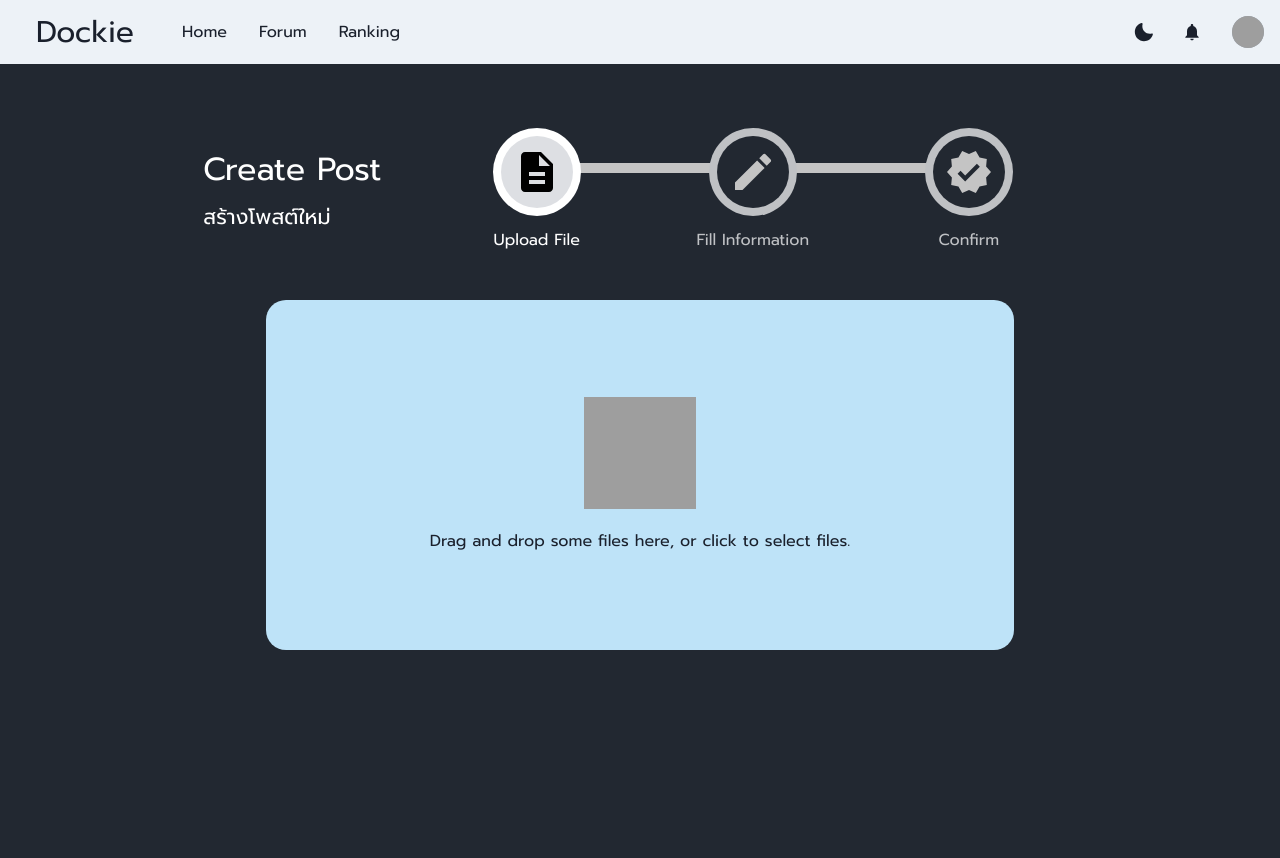
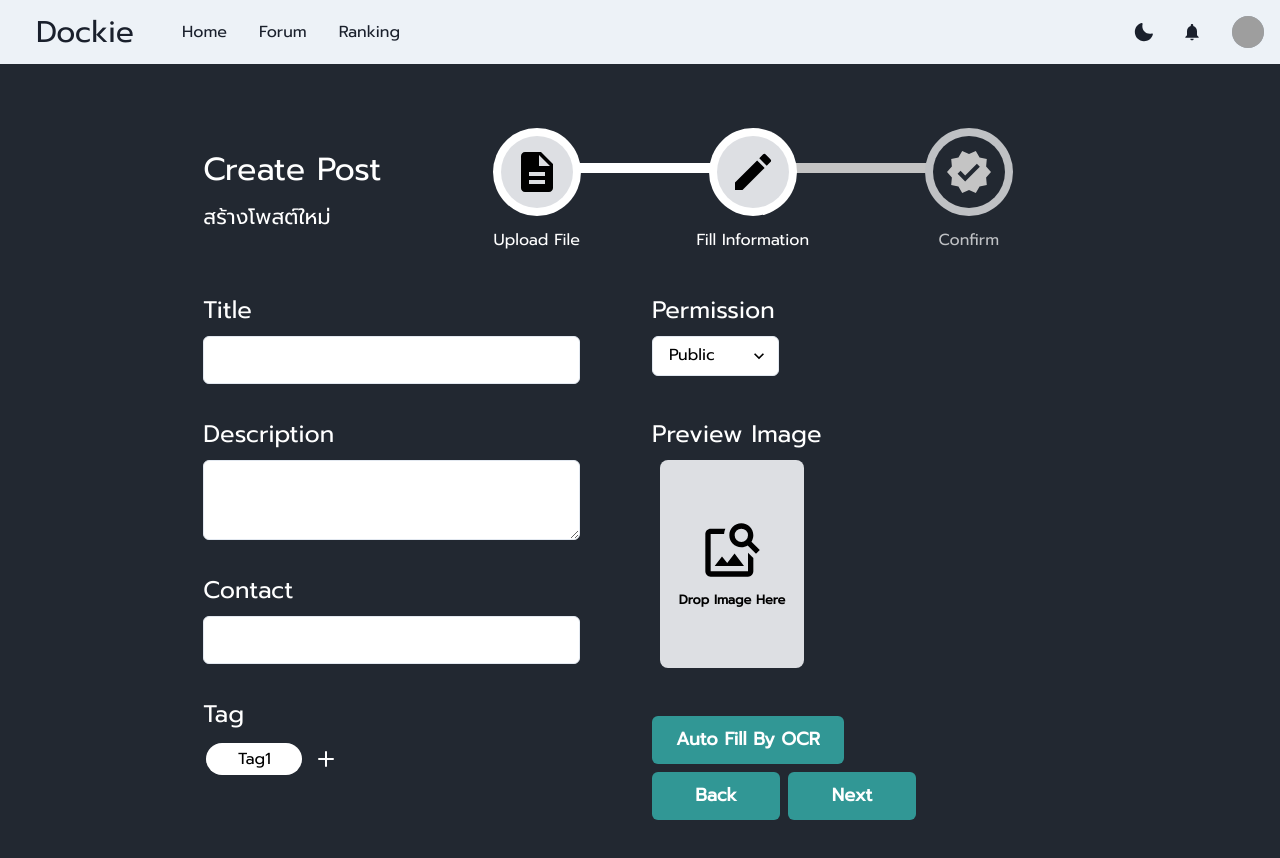
Before and after one commit to Mrsmithz/Project-SW-Dev-and-Env, a Next.js app in the folder frontend/: page /createpost in a window 1280 px wide. Shown: the top 858 px of the page. Before the commit the page ends 800 px from the top, so only its background shows below. Built offline with nearby package versions, Linux system fonts and the light colour scheme; grey boxes are pictures that could not be loaded.

Commit message:
[Create] Create Create Post Form (Need Preview Image Input)

```diff
--- /dev/null
+++ b/frontend/components/createpost/CreatePostForm.tsx
@@ -0,0 +1,233 @@
+import React, { useState, useCallback } from "react";
+import { useDropzone } from "react-dropzone";
+
+import {
+  Box, Flex, Stack, Text, Grid, GridItem, Input, Textarea, FormControl,
+  FormLabel,
+  FormErrorMessage,
+  FormHelperText,
+  useColorModeValue,
+  Modal,
+  ModalOverlay,
+  ModalContent,
+  ModalHeader,
+  ModalFooter,
+  ModalBody,
+  ModalCloseButton,
+  Button,
+  Select
+} from '@chakra-ui/react'
+
+import { AddIcon } from '@chakra-ui/icons'
+import { MdImageSearch } from 'react-icons/md';
+
+import styles from '../../styles/CreatePost.module.scss'
+
+type Props = {
+}
+
+const permissionWidth = { base: "100%", md: "50%", lg: "30%" };
+const dropzoneWidth = { base: "9rem", md: "8rem", lg: "9rem", xl: '9rem' };
+const dropzoneHeight = { base: "13rem", md: "12rem", lg: "13rem", xl: '13rem' };
+
+const CreatePostForm = () => {
+
+  const [isModalOpen, setIsModalOpen] = useState(false);
+  const openModal = () => setIsModalOpen(true);
+  const closeModal = () => setIsModalOpen(false);
+
+  const [title, setTitle] = useState('');
+  const handleTitleChange = (e: React.ChangeEvent<HTMLInputElement>) => setTitle(e.target.value);
+
+  const [description, setDescription] = useState('');
+  const handleDescriptionChange = (e: React.ChangeEvent<HTMLTextAreaElement>) => setDescription(e.target.value);
+
+  const [contact, setContact] = useState('');
+  const handleContactChange = (e: React.ChangeEvent<HTMLInputElement>) => setContact(e.target.value);
+
+  const [tag, setTag] = useState(["Tag1"]);
+  const [tagInput, setTagInput] = useState("");
+  const handleTagInputChange = (e: React.ChangeEvent<HTMLInputElement>) => setTagInput(e.target.value);
+
+  const [permission, setPermission] = useState('');
+  const handlePermissionChange = (e: React.ChangeEvent<HTMLSelectElement>) => setPermission(e.target.value);
+
+  const [images, setImages] = useState<File[]>([]);
+
+  const onDrop = useCallback(acceptedFiles => {
+    var newImage = [...images];
+    newImage.push(acceptedFiles);
+    setImages(newImage);
+
+    console.log(newImage)
+  }, [])
+  const { getRootProps, getInputProps, isDragActive } = useDropzone({ onDrop })
+
+  const addTag = () => {
+    if (tag.length < 5) {
+      var newTag = [...tag];
+      newTag.push(tagInput);
+      setTagInput("");
+      setTag(newTag);
+      closeModal()
+    }
+  }
+
+  const deleteTag = (e: React.BaseSyntheticEvent) => {
+    console.log(e)
+    var newTag = [...tag];
+    newTag.splice(tag.indexOf(e.target.innerText), 1);
+    setTag(newTag);
+  }
+
+  return (
+    <Grid templateColumns='repeat(2, 1fr)'
+      gap={6} width={{ base: '100%', sm: '90%', md: '90%', lg: '85%', xl: '70%' }}
+      alignSelf="center" color="white"
+    >
+
+      <GridItem colSpan={{ base: 2, md: 1, lg: 1 }} paddingRight="3rem">
+
+        <FormControl marginTop="2rem">
+          <FormLabel htmlFor='title' fontSize="1.5rem">Title</FormLabel>
+          <Input
+            id='title'
+            type='text'
+            value={title}
+            size="lg"
+            backgroundColor="white"
+            color="black"
+            onChange={handleTitleChange}
+          />
+        </FormControl>
+
+        <FormControl marginTop="2rem">
+          <FormLabel htmlFor='description' fontSize="1.5rem">Description</FormLabel>
+          <Textarea
+            id='description'
+            value={description}
+            size="lg"
+            backgroundColor="white"
+            color="black"
+            onChange={handleDescriptionChange}
+          />
+        </FormControl>
+
+        <FormControl marginTop="2rem">
+          <FormLabel htmlFor='contact' fontSize="1.5rem">Contact</FormLabel>
+          <Input
+            id='contact'
+            type='text'
+            value={contact}
+            size="lg"
+            backgroundColor="white"
+            color="black"
+            onChange={handleContactChange}
+          />
+        </FormControl>
+
+        <Box w="100%" marginTop="2rem">
+
+          <Text fontSize="1.5rem">Tag</Text>
+
+          <Flex flexWrap="wrap" alignItems="center" marginTop="0.5rem">
+
+            {tag.map((item: string, index: number) => (
+              <Flex justify="center" align="center" key={`newest-tag-${index}`}
+                className={styles.tagBox}
+                color={useColorModeValue('#000000', '#000000')}
+                cursor="pointer"
+                onClick={(e) => deleteTag(e)}>
+                <span>{item}</span>
+              </Flex>
+            ))}
+
+            {tag.length < 5 ? (
+              <AddIcon marginLeft="0.8rem" cursor="pointer" onClick={() => openModal()} />
+            ) : null}
+
+          </Flex>
+
+        </Box>
+
+      </GridItem>
+
+      <GridItem colSpan={{ base: 2, md: 1, lg: 1 }}>
+
+        <FormControl marginTop="2rem">
+          <FormLabel htmlFor='contact' fontSize="1.5rem">Permission</FormLabel>
+          <Select backgroundColor="white" color="black"
+            value={permission}
+            onChange={(e) => handlePermissionChange(e)}
+            width={permissionWidth}>
+            <option value='public'>Public</option>
+            <option value='private'>Private</option>
+            <option value='onlyme'>Only me</option>
+          </Select>
+        </FormControl>
+
+        <Box w="100%" marginTop="2.5rem">
+          <Text fontSize="1.5rem">Preview Image</Text>
+
+          <Flex flexWrap="wrap">
+
+            <Box className={styles.imageDropzone}
+              width={dropzoneWidth} height={dropzoneHeight}
+              {...getRootProps()}>
+              <input {...getInputProps()} />
+              <Stack width="100%" height="100%"
+                display="flex" justifyContent="center" alignItems="center">
+                <MdImageSearch color="black" fontSize="4rem" />
+                <Text>Drop Image Here</Text>
+              </Stack>
+            </Box>
+
+          </Flex>
+
+        </Box>
+
+        <Stack w="100%" marginTop="2.5rem">
+          <Button colorScheme="teal" width="12rem" size="lg">Auto Fill By OCR</Button>
+          <Stack w="100%" marginTop="0.5rem" direction="row">
+            <Button colorScheme="teal" width="8rem" size="lg">Back</Button>
+            <Button colorScheme="teal" width="8rem" size="lg">Next</Button>
+          </Stack>
+        </Stack>
+
+      </GridItem>
+
+      <Modal isOpen={isModalOpen} onClose={() => closeModal()} isCentered>
+        <ModalOverlay />
+        <ModalContent>
+          <ModalHeader></ModalHeader>
+          <ModalCloseButton onClick={() => closeModal()} />
+          <ModalBody paddingTop="1rem">
+            <Input
+              id='tagInput'
+              type='text'
+              value={tagInput}
+              size="lg"
+              backgroundColor="gray.300"
+              color="black"
+              onChange={handleTagInputChange}
+            />
+          </ModalBody>
+
+          <ModalFooter>
+            <Button
+              colorScheme="blue"
+              mr={3}
+              size="sm"
+              onClick={() => addTag()}
+            >
+              Add
+              </Button>
+          </ModalFooter>
+        </ModalContent>
+      </Modal>
+
+    </Grid>
+  )
+}
+
+export default CreatePostForm
--- a/frontend/components/home/HistoryPostList.tsx
+++ b/frontend/components/home/HistoryPostList.tsx
@@ -15,7 +15,6 @@ type history = {
 };
 
 const fontNormal = { base: "0.9rem", md: "1rem", lg: "1rem" };
-const fontSm = { base: "0.7rem", md: "0.8rem", lg: "0.8rem" };
 
 const paddingX = { base: 0, md: 4, lg: 6 };
 
--- a/frontend/pages/createpost/index.tsx
+++ b/frontend/pages/createpost/index.tsx
@@ -6,6 +6,8 @@ import Image from 'next/image'
 import { SimpleGrid, Box, Grid, GridItem, Flex, Stack, useColorModeValue, Text } from '@chakra-ui/react'
 import TaskProgress from '../../components/createpost/TaskProgress'
 import UploadFile from '../../components/createpost/UploadFile'
+import CreatePostForm from '../../components/createpost/CreatePostForm'
+import PreviewPost from '../../components/createpost/PreviewPost'
 
 import { Icon } from '@chakra-ui/react'
 import { MdDescription, MdEdit, MdVerified } from 'react-icons/md';
@@ -15,32 +17,32 @@ import styles from '../../styles/CreatePost.module.scss'
 const tasks = [
   {
     taskName: "Upload File",
-    icon : <Icon as={MdDescription}/>
+    icon: <Icon as={MdDescription} />
   },
   {
     taskName: "Fill Information",
-    icon : <Icon as={MdEdit}/>
+    icon: <Icon as={MdEdit} />
   },
   {
     taskName: "Confirm",
-    icon : <Icon as={MdVerified}/>
+    icon: <Icon as={MdVerified} />
   },
 ]
 
 const CreatePost: NextPage = () => {
 
-  const [taskState, setTaskState] = useState(1);
+  const [taskState, setTaskState] = useState(2);
 
   const renderComponent = () => {
 
     if (taskState == 1) {
-      return ( <UploadFile /> );
+      return (<UploadFile />);
     }
     else if (taskState == 2) {
-
+      return (<CreatePostForm />);
     }
     else if (taskState == 3) {
-
+      return (<PreviewPost />);
     }
 
   }
@@ -68,7 +70,7 @@ const CreatePost: NextPage = () => {
         </Flex>
 
         {/* Page */}
-        { renderComponent() }
+        {renderComponent()}
 
       </Stack>
     </>
--- a/frontend/styles/CreatePost.module.scss
+++ b/frontend/styles/CreatePost.module.scss
@@ -20,6 +20,34 @@
   text-align: center;
 }
 
+.tagBox {
+  min-width: 6rem;
+  max-width: 15rem;
+  max-height: 2rem;
+  border-radius: 1.5rem;
+  background-color: white;
+  font-size: 1rem;
+  margin: 0.2rem;
+  padding: 0.6rem 0;
+
+  span {
+    max-width: 80%;
+    overflow: hidden;
+    text-overflow: ellipsis;
+    white-space: nowrap;
+  }
+
+}
+
+.imageDropzone {
+  background-color: $gray--400;
+  border-radius: 0.5rem;
+  margin: 0.5rem 0.5rem;
+  color: black;
+  font-size: 0.8rem;
+  font-weight: 600;
+}
+
 @media screen and (min-width: 48em) {
 
   .createPostHeaderBox {
```
